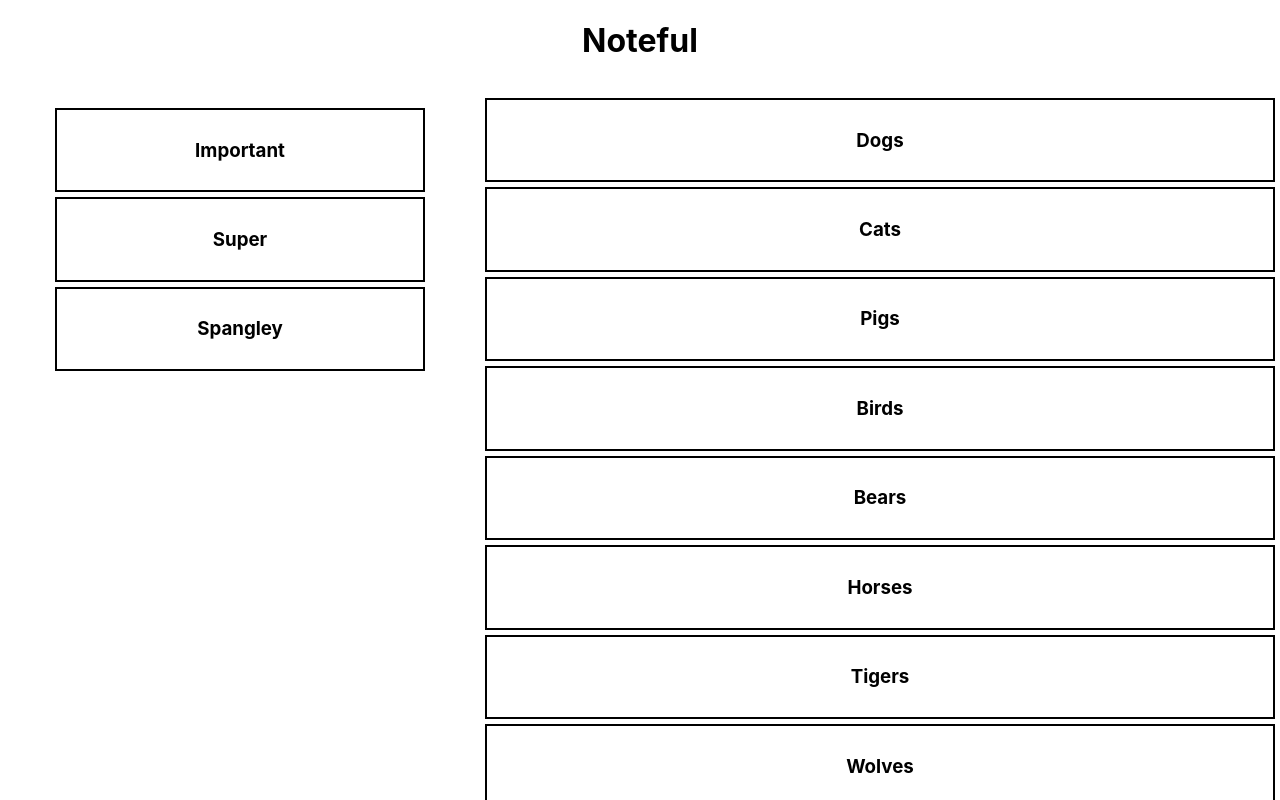
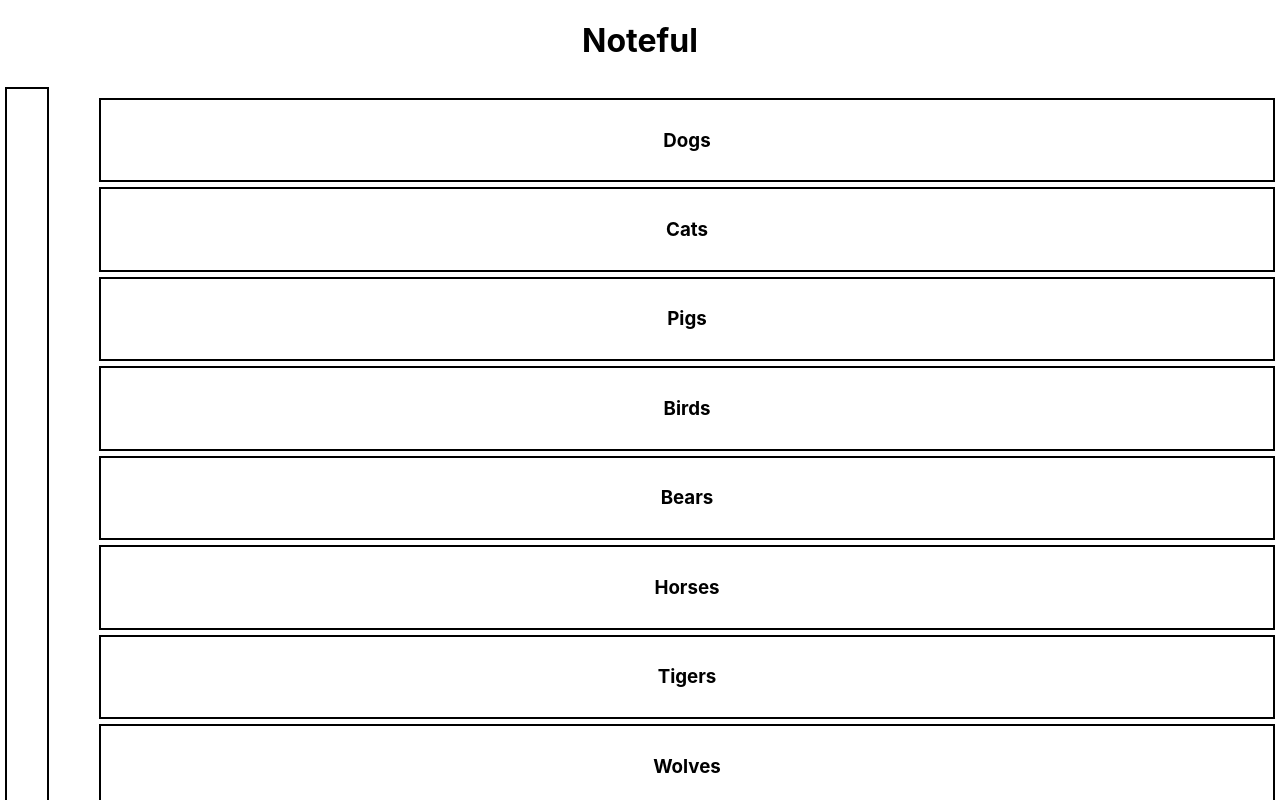
Before and after one commit to thinkful-ei-shark/noteful-alanna-michelle, a React (Create React App) app: page /folders/1 in a window 1280 px wide. Shown: the top 800 px of the page. Built offline with nearby package versions, Linux system fonts and the light colour scheme.

Commit message:
FolderPage component added

```diff
--- a/src/App.js
+++ b/src/App.js
@@ -2,22 +2,31 @@ import React, { Component } from 'react';
 import { Route } from 'react-router-dom';
 import './App.css'
 import MainPage from './MainPage';
+import FolderPage from './FolderPage';
 
 import store from './store.js';
 
 class App extends Component {
     state = {
-     folders: store.folders,
-     notes: store.notes,
+     folderId: '',
   }
+
+    getFolderID(folderID){
+      this.setState({folderID})
+    }
 
     render(){
       return (
-
+        <div>
         <Route
-          path = '/'
+          exact path = '/'
           component = {MainPage}
           />
+        <Route
+          path = '/folders/:folderId'
+          render = {() => <FolderPage folderId = {this.state.folderId}/>}
+          />
+        </div>
       )
      }
 }
--- /dev/null
+++ b/src/FolderPage.js
@@ -0,0 +1,26 @@
+import React from 'react';
+import Header from './Header';
+import FolderList from './FolderItem';
+import NoteList from './NoteList';
+import store from './store';
+
+
+export default class FolderPage extends React.Component {
+    state = {
+        folders: store.folders,
+        notes: store.notes
+    }
+
+    render(){
+        return (
+        <div class='FolderPage'>
+            <Header />
+            <main>
+                <FolderList folders={this.state.folders}/>
+                <NoteList notes = {this.state.notes} folderId = {this.props.folderId}/>
+            </main>
+        </div>
+
+        )
+    }
+}
--- a/src/NoteList.js
+++ b/src/NoteList.js
@@ -3,7 +3,16 @@ import NoteItemList from './NoteItemList';
 import './NoteList.css';
 
 export default function NoteList(props){
-    const list = props.notes.map((note) => {
+    const filterList = function() {
+        if(props.folderId){
+            return props.notes.filter(note => note.folderId === props.folderId)
+         }else {
+            return props.notes
+        }
+
+    }
+
+    const finalList = filterList().map((note) => {
             return(
                 <NoteItemList key = {note.id} name= {note.name} folderId= {note.folderId}/>
             )
@@ -13,7 +22,7 @@ export default function NoteList(props){
     return (
         <div className= 'notes'>
             <ul>
-                {list}
+                {finalList}
             </ul>
         </div>
     )
```
